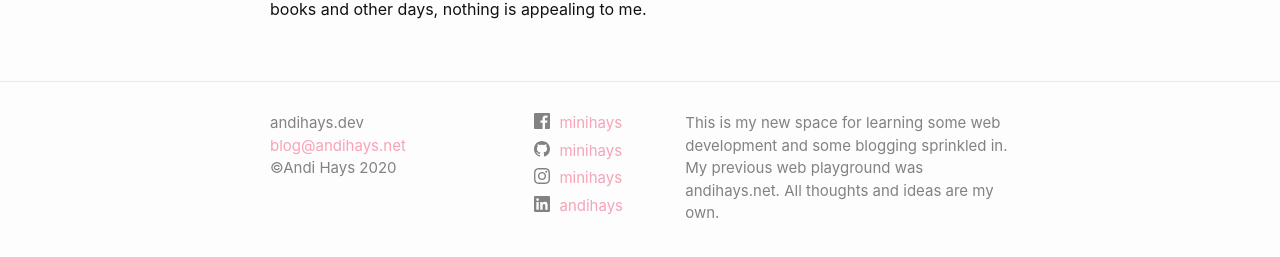
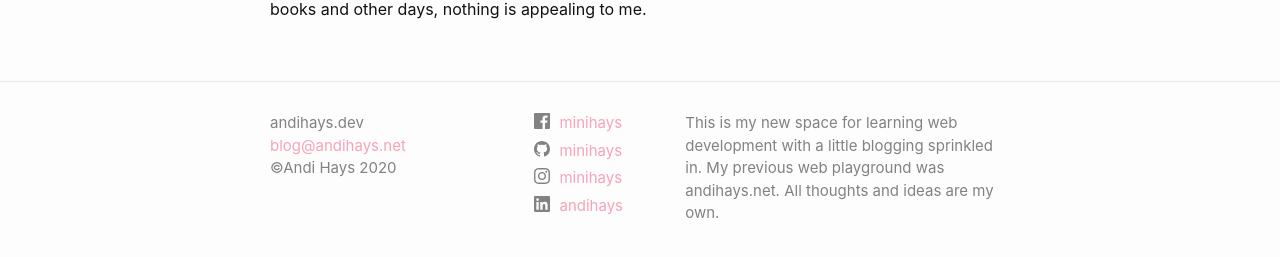
Before and after one commit to minihays/minihays.github.io, a Jekyll site: the page built from index.markdown, in a window 1280 px wide and 900 px high, scrolled down 2720 px. Shown: the part 615-872 px from the top of the window. Built offline with Jekyll 4.4.1, drawn with Linux system fonts in a browser that asks for light colours.

Commit message:
changing footer text

```diff
--- a/_config.yml
+++ b/_config.yml
@@ -22,7 +22,7 @@ title: andihays.dev
 email: blog@andihays.net
 copyright: ©Andi Hays 2020
 description: >- # this means to ignore newlines until "baseurl:"
-  This is my new space for learning some web development and some blogging sprinkled in. My previous web playground was andihays.net. All thoughts and ideas are my own.
+  This is my new space for learning web development with a little blogging sprinkled in. My previous web playground was andihays.net. All thoughts and ideas are my own.
 baseurl: "" # the subpath of your site, e.g. /blog
 url: "" # the base hostname & protocol for your site, e.g. http://example.com
 instagram_username: minihays
```
